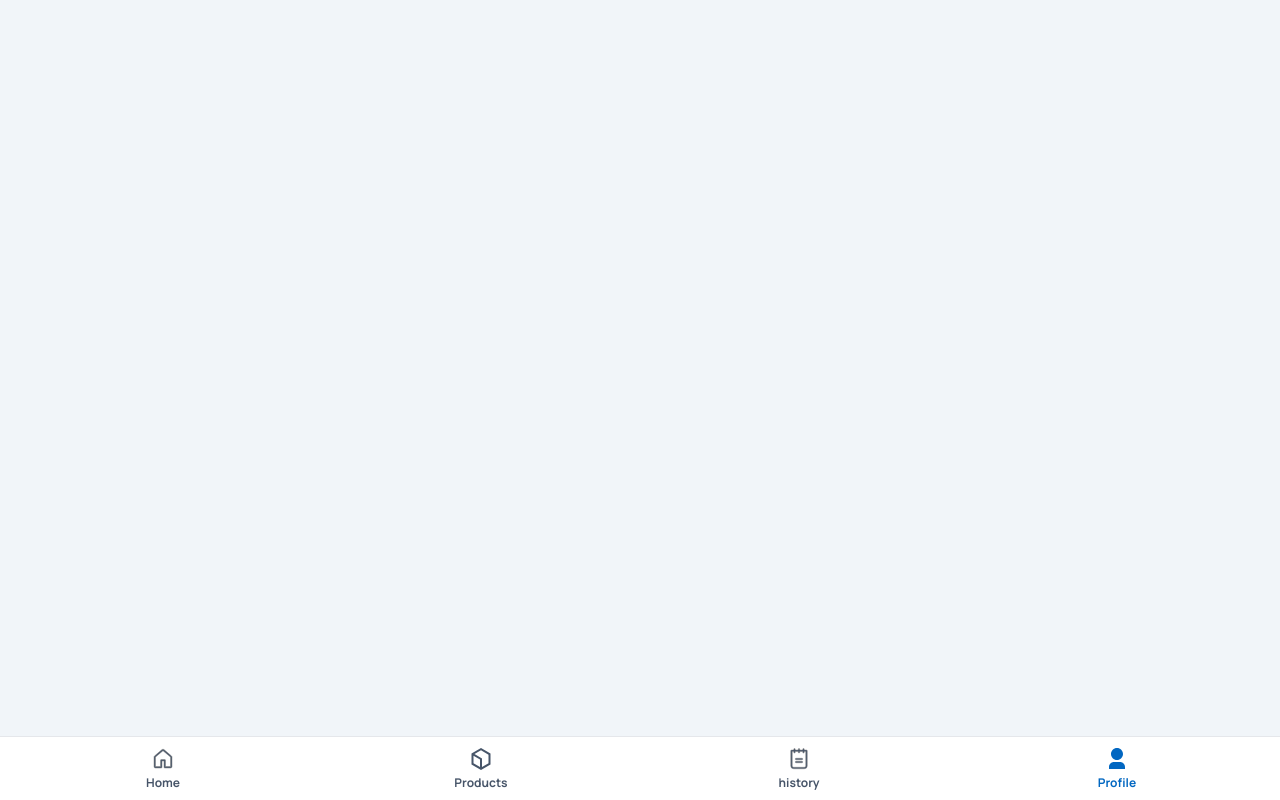
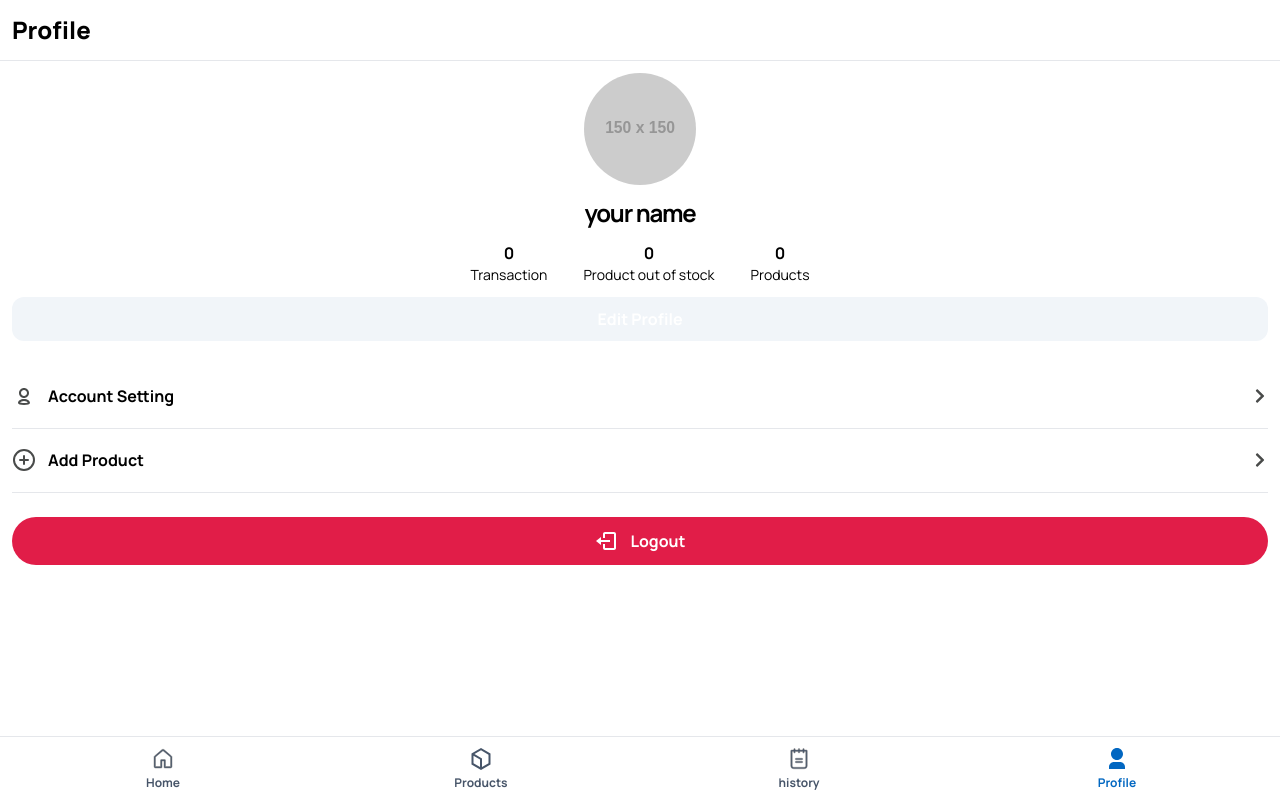
Before and after one commit to yusrilseptriandy/point-of-sales, a React (Vite) app in the folder client/: page /profile in a window 1280 px wide. Built offline with nearby package versions, Linux system fonts and the light colour scheme.

Commit message:
add some features at profile page

```diff
--- a/client/src/components/organisms/Header.tsx
+++ b/client/src/components/organisms/Header.tsx
@@ -7,7 +7,9 @@ const Header = ({ children, border = 'none' }: HeaderProps) => {
   const borderStyle =
     border === 'bottom' ? 'border-b' : border === 'top' ? 'border-t' : '';
   return (
-    <header className={`w-full h-16 p-3 flex items-center ${borderStyle}`}>
+    <header
+      className={`w-full h-16 p-3 flex items-center bg-white ${borderStyle}`}
+    >
       {children}
     </header>
   );
--- a/client/src/components/organisms/ProductList.tsx
+++ b/client/src/components/organisms/ProductList.tsx
@@ -2,7 +2,7 @@ import { useEffect, useState, useCallback } from 'react';
 import Input from '../atoms/Input/Input'; // Pastikan path import yang benar
 import Header from './Header';
 import { IoSearch } from 'react-icons/io5';
-import CardStok from './CardStok';
+// import CardStok from './CardStok';
 
 interface ProductResponse {
   id: number;
@@ -40,7 +40,7 @@ const ProductList = () => {
 
   return (
     <>
-      <Header>
+      <Header border="bottom">
         <div className="w-full h-11 rounded-full bg-white pl-3 border-[1.5px] border-slate-300 flex items-center">
           <IoSearch className="text-xl text-slate-400" />
           <Input
@@ -52,11 +52,11 @@ const ProductList = () => {
           />
         </div>
       </Header>
-
+      {/*
       <div className="w-full h-min flex p-3 gap-2  justify-center ">
         <CardStok amount={0} describe="items out of stock" />
         <CardStok amount={10} describe="Transaction " variant="blue" />
-      </div>
+      </div> */}
 
       <div className="w-full h-min scroll-smooth p-3 mb-16 overflow-y-auto scroll-bar flex flex-col gap-2">
         {product.map((item) => (
--- a/client/src/components/pages/Profile.tsx
+++ b/client/src/components/pages/Profile.tsx
@@ -1,10 +1,84 @@
+import { TiUserOutline } from 'react-icons/ti';
+import Button from '../atoms/Button/Button';
 import LayoutMobile from '../layouts/LayoutMobile';
+import Header from '../organisms/Header';
 import Navbar from '../organisms/Navbar';
+import { FaChevronRight } from 'react-icons/fa';
+import { Link } from 'react-router-dom';
+import { LuPlusCircle } from 'react-icons/lu';
+import { BiLogOut } from 'react-icons/bi';
 
 const Profile = () => {
   return (
     <>
       <LayoutMobile>
+        <Header border="bottom">
+          <h1 className="text-2xl font-extrabold">Profile</h1>
+        </Header>
+        <div className="w-full h-screen bg-white p-3">
+          <div className="h-min flex flex-col items-center justify-center gap-3">
+            <img
+              src="https://via.placeholder.com/150"
+              alt=""
+              className="w-28 h-28 rounded-full"
+            />
+            <h1 className="text-2xl font-bold tracking-tighter">your name</h1>
+          </div>
+
+          <div className="flex gap-9 justify-center mt-3">
+            <div className="flex flex-col items-center">
+              <p className="font-bold">0</p>
+              <p className="text-sm">Transaction</p>
+            </div>
+
+            <div className="flex flex-col items-center">
+              <p className="font-bold">0</p>
+              <p className="text-sm">Product out of stock</p>
+            </div>
+
+            <div className="flex flex-col items-center">
+              <p className="font-bold">0</p>
+              <p className="text-sm">Products</p>
+            </div>
+          </div>
+
+          <Button className="w-full mt-3 bg-slate-100 rounded-xl text-black font-bold active:bg-slate-200 active:scale-95">
+            Edit Profile
+          </Button>
+
+          <div className="mt-6">
+            <Link
+              to="/account"
+              className="w-full h-16 border-b flex items-center justify-between"
+            >
+              <div className="flex gap-3">
+                <TiUserOutline className="text-2xl text-abu" />
+                <p className="font-bold">Account Setting</p>
+              </div>
+
+              <FaChevronRight className="text-abu" />
+            </Link>
+
+            <Link
+              to="/account"
+              className="w-full h-16 border-b flex items-center justify-between"
+            >
+              <div className="flex gap-3 justify-between">
+                <LuPlusCircle className="text-2xl text-abu" />
+                <p className="font-bold">Add Product</p>
+              </div>
+
+              <FaChevronRight className="text-abu" />
+            </Link>
+
+            <Button className="w-full h-12 rounded-full bg-rose-600 mt-6 active:bg-rose-700 active:scale-95">
+              <div className="w-full h-full flex items-center gap-3 justify-center">
+                <BiLogOut className="text-2xl" />
+                Logout
+              </div>
+            </Button>
+          </div>
+        </div>
         <Navbar />
       </LayoutMobile>
     </>
--- a/client/src/components/pages/Transaction.tsx
+++ b/client/src/components/pages/Transaction.tsx
@@ -61,13 +61,13 @@ const Transaction = () => {
         </main>
       </div>
 
-      <footer className="w-full h-min p-2 flex flex-col items-end justify-end gap-2 sticky bottom-0 bg-slate-100 px-3 pt-5 rounded-2xl">
+      <footer className="w-full h-min p-2 flex flex-col items-end justify-end gap-2 sticky bottom-0 bg-white border-t shadow px-3 pt-5 rounded-2xl">
         <div className="flex flex-col items-center w-full h-min gap-2">
           <Input
             type="number"
             placeholder="Enter amount"
             label="Enter the buyer's money"
-            className="focus:outline-none w-full font-bold rounded-2xl"
+            className="focus:outline-none w-full font-bold rounded-lg bg-slate-100"
           />
           <div className="w-full">
             <span className="text-sm text-slate-600 font-bold">Change</span>
```
